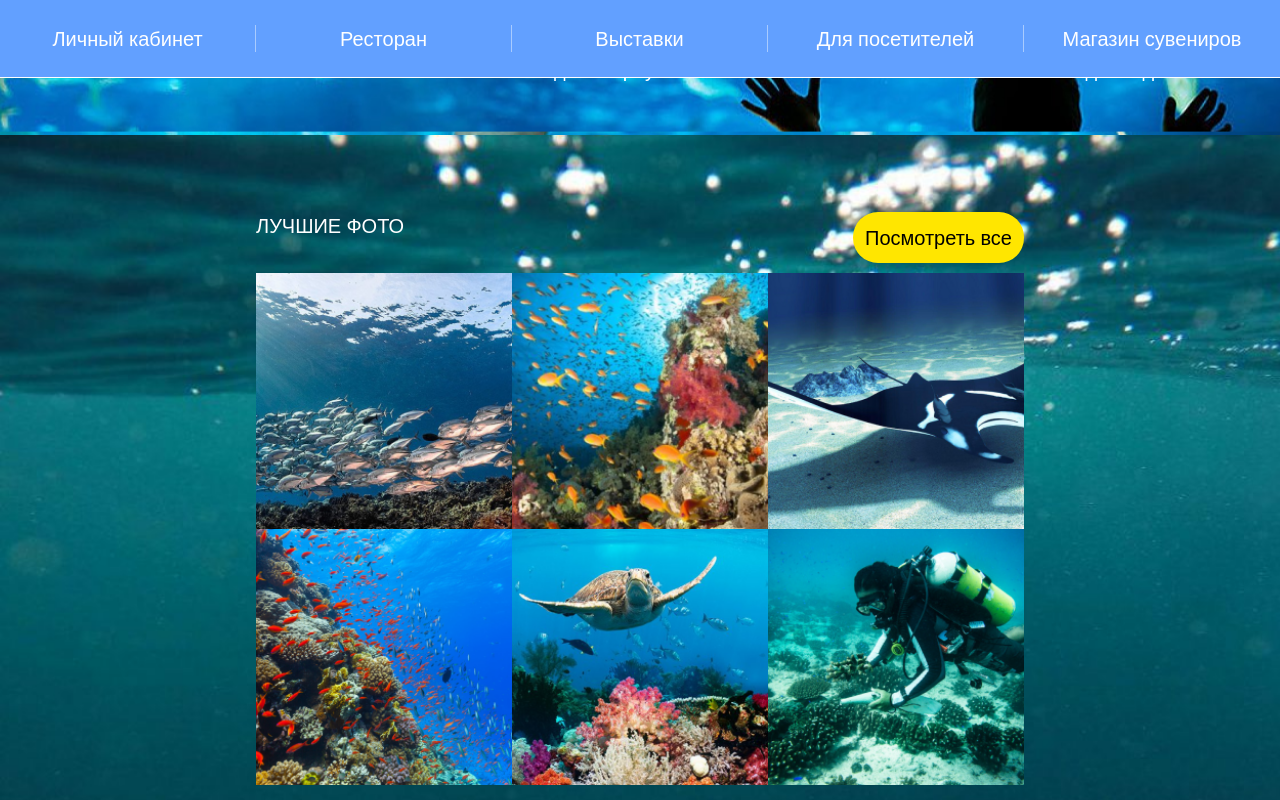
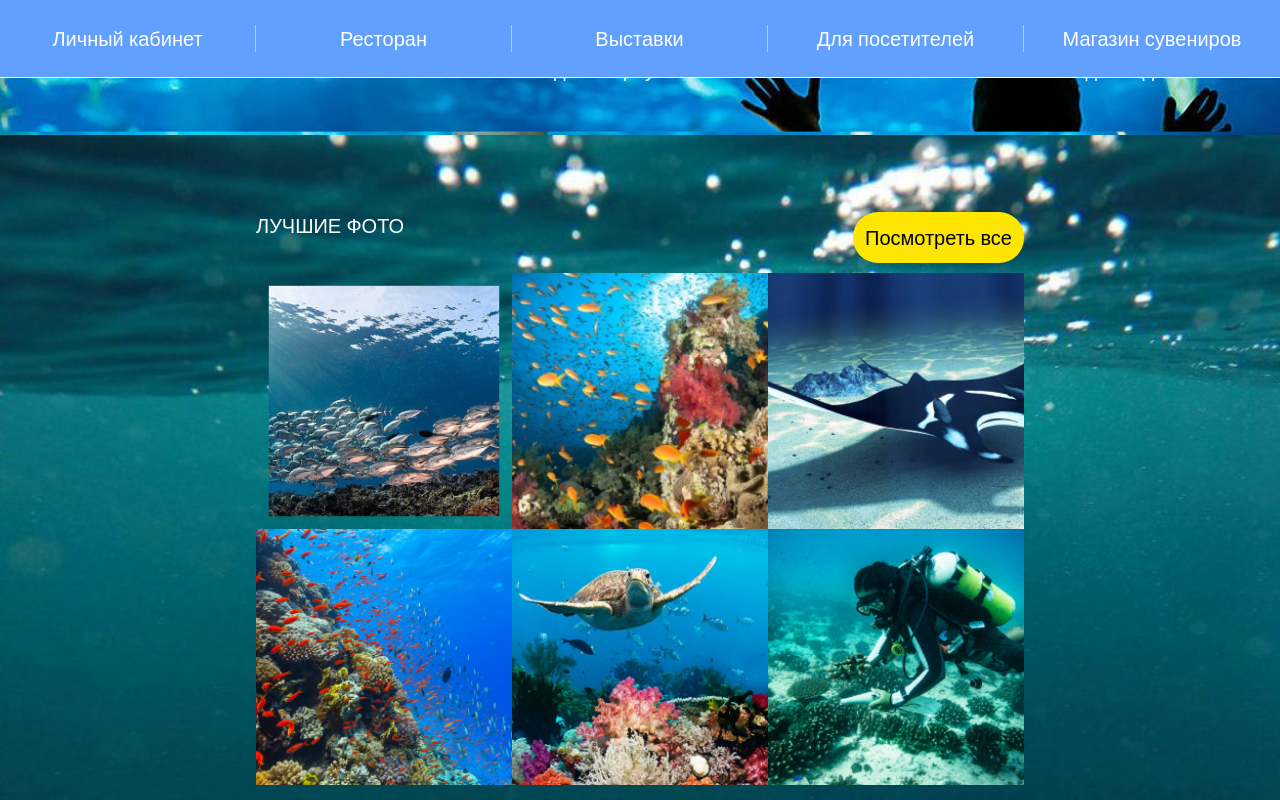
Before and after one commit to XenoPOMP/college-2023-oceanarium, a React (Vite) app: page / in a window 1280 px wide. In both pictures the pointer is over the picture 384 px from the left and 1421 px from the top of the page. Shown: the part 1021-1821 px from the top of the page. Built offline with nearby package versions, Linux system fonts and the light colour scheme.

Commit message:
добавил анимацию плиток в галерею

```diff
--- a/src/assets/components/sections/BestPhotoSection/BestPhotoSection.module.scss
+++ b/src/assets/components/sections/BestPhotoSection/BestPhotoSection.module.scss
@@ -34,6 +34,12 @@ section.bestPhoto {
 
       img {
         width: 100%;
+        cursor: pointer;
+        transition: transform .15s ease;
+
+        &:hover {
+          transform: scale(.9);
+        }
       }
     }
   }
```
